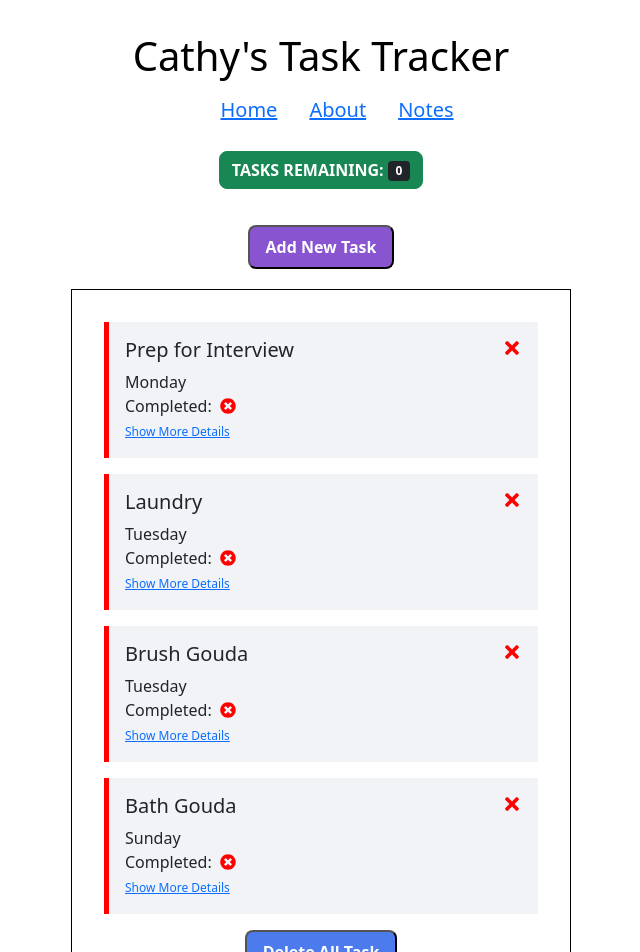
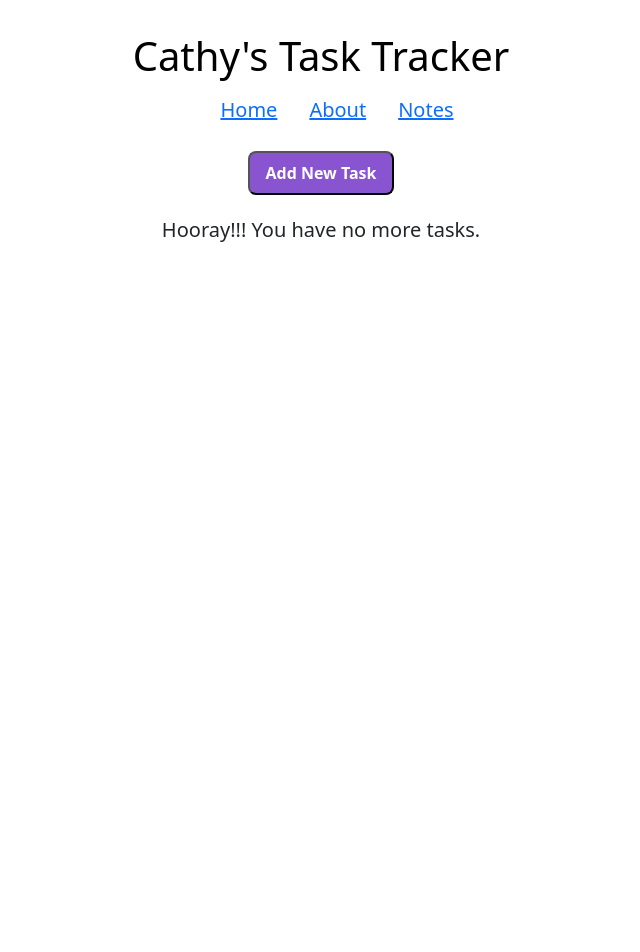
Before and after one commit to Cathy347Le/React-Task-App, a React (Create React App) app: page / in a window 1280 px wide. Shown: the top 952 px of the page, without its empty margins (319-959 px from the left). After the commit the page ends 800 px from the top, so only its background shows below. Built offline with nearby package versions, Linux system fonts and the light colour scheme; data requests are answered from the project's data file.

Commit message:
get task counter badge to conditionally render

```diff
--- a/db.json
+++ b/db.json
@@ -1,28 +1,3 @@
 {
-  "tasks": [
-    {
-      "title": "Laundry",
-      "date": "Tuesday",
-      "completed": false,
-      "id": 5
-    },
-    {
-      "title": "Brush Gouda",
-      "date": "Tuesday",
-      "completed": false,
-      "id": 9
-    },
-    {
-      "title": "Bath Gouda",
-      "date": "Sunday",
-      "completed": false,
-      "id": 10
-    },
-    {
-      "title": "Prep for Interview",
-      "date": "Monday",
-      "completed": false,
-      "id": 11
-    }
-  ]
+  "tasks": []
 }
--- a/src/App.js
+++ b/src/App.js
@@ -170,6 +170,7 @@ function App() {
           name="Cathy"
           onShowAddTaskForm={handleShowAddTaskForm}
           onAddTaskButtonToggle={showAddTaskForm}
+          count={tasks.length}
         />
         <main>
           <Routes>
@@ -198,7 +199,7 @@ function App() {
                     />
                   ) : (
                     <p className="no-tasks-msg text-center">
-                      Hooray you have no more tasks.
+                      Hooray!!! You have no more tasks.
                     </p>
                   )}
                 </>
--- a/src/Components/Header.js
+++ b/src/Components/Header.js
@@ -3,18 +3,20 @@ import { useLocation } from 'react-router-dom';
 import Button from './Button';
 import NavBar from './NavBar';
 
-function Header({ name, onShowAddTaskForm, onAddTaskButtonToggle }) {
+function Header({ name, onShowAddTaskForm, onAddTaskButtonToggle, count }) {
   const location = useLocation();
 
   return (
     <header className="app-header">
       <h1>{name}'s Task Tracker</h1>
       <NavBar />
-      <div className="task-counter my-2">
-        <button className="btn btn-success fw-bold pe-none">
-          TASKS REMAINING: <span class="badge bg-dark">0</span>
-        </button>
-      </div>
+      {count > 0 && (
+        <div className="task-counter my-2">
+          <button className="btn btn-success fw-bold pe-none">
+            TASKS REMAINING: <span class="badge bg-dark">{count}</span>
+          </button>
+        </div>
+      )}
       {/* <Button color="#8854d0" text="Add New Task" onClick={onShowAddTaskForm} /> */}
       {location.pathname === '/' && (
         <Button
```
Also changed, not shown: 1 other file (tests, documents, lock files or other folders).
